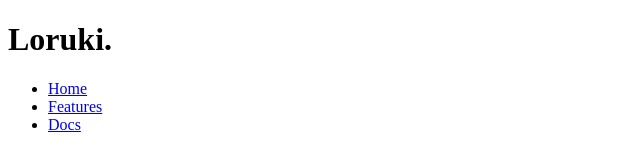
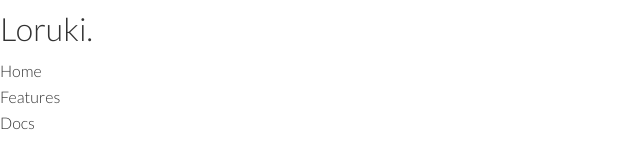
Before and after one commit to RenoNotFound/responsive-site-practice, a plain HTML site: page index.html in a window 1280 px wide. Shown: the whole page, without its empty margins (0-640 px from the left). Drawn offline with Linux system fonts and the light colour scheme.

Commit message:
style: add base styles

```diff
--- a/css/style.css
+++ b/css/style.css
@@ -1 +1,36 @@
 @import url('https://fonts.googleapis.com/css2?family=Lato:wght@300&display=swap');
+
+* {
+    box-sizing: border-box;
+    padding: 0;
+    margin: 0;
+}
+
+body {
+    font-family: 'Lato', 'sans-serif';
+    color: #333;
+    line-height: 1.6;
+}
+
+ul {
+    list-style-type: none;
+}
+
+a {
+    text-decoration: none;
+    color: #333;
+}
+
+h1, h2 {
+    font-weight: 300;
+    line-height: 1.2;
+    margin: 10px 0;
+}
+
+p {
+    margin: 10px 0;
+}
+
+img {
+    width: 100%;
+}
```
